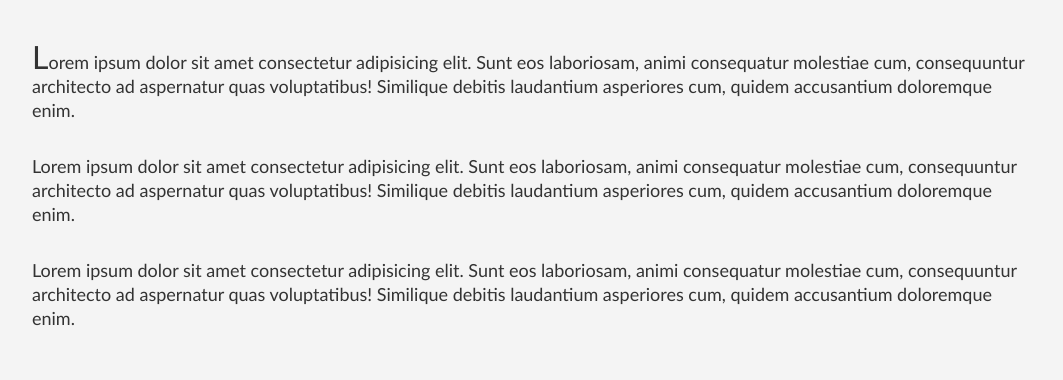
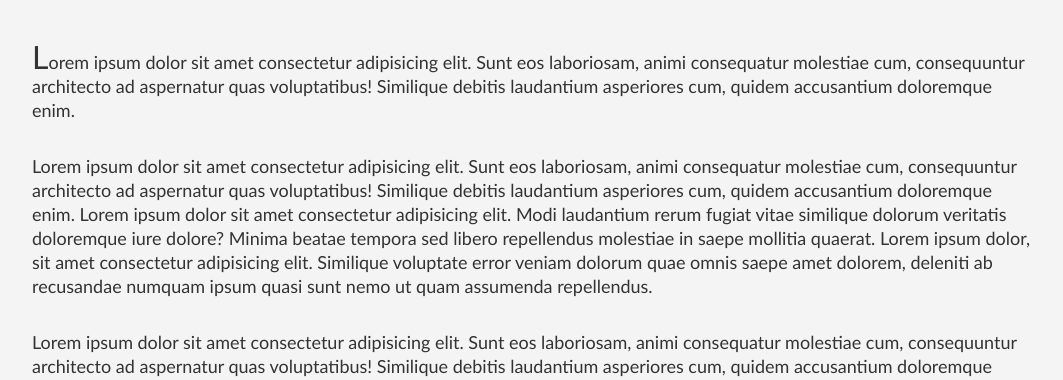
Before and after one commit to AdrianJimenezNieto/Desarrollo-entorno-cliente, a plain HTML site: page UD1/index.html in a window 1280 px wide. Shown: the part 94-474 px from the top of the page, without its empty margins (108-1171 px from the left). Drawn offline with Linux system fonts and the light colour scheme.

Commit message:
confirm reset + lorem ipsum

```diff
--- a/UD1/index.html
+++ b/UD1/index.html
@@ -14,9 +14,17 @@
   </header>
   <main>
     <div class="parrafos">
-      <p>Lorem ipsum dolor sit amet consectetur adipisicing elit. Sunt eos laboriosam, animi consequatur molestiae cum, consequuntur architecto ad aspernatur quas voluptatibus! Similique debitis laudantium asperiores cum, quidem accusantium doloremque enim.</p>
-      <p>Lorem ipsum dolor sit amet consectetur adipisicing elit. Sunt eos laboriosam, animi consequatur molestiae cum, consequuntur architecto ad aspernatur quas voluptatibus! Similique debitis laudantium asperiores cum, quidem accusantium doloremque enim.</p>
-      <p>Lorem ipsum dolor sit amet consectetur adipisicing elit. Sunt eos laboriosam, animi consequatur molestiae cum, consequuntur architecto ad aspernatur quas voluptatibus! Similique debitis laudantium asperiores cum, quidem accusantium doloremque enim.</p>
+      <p>
+        Lorem ipsum dolor sit amet consectetur adipisicing elit. Sunt eos laboriosam, animi consequatur molestiae cum, consequuntur architecto ad aspernatur quas voluptatibus! Similique debitis laudantium asperiores cum, quidem accusantium doloremque enim.
+      </p>
+      <p>
+        Lorem ipsum dolor sit amet consectetur adipisicing elit. Sunt eos laboriosam, animi consequatur molestiae cum, consequuntur architecto ad aspernatur quas voluptatibus! Similique debitis laudantium asperiores cum, quidem accusantium doloremque enim.
+        Lorem ipsum dolor sit amet consectetur adipisicing elit. Modi laudantium rerum fugiat vitae similique dolorum veritatis doloremque iure dolore? Minima beatae tempora sed libero repellendus molestiae in saepe mollitia quaerat.
+        Lorem ipsum dolor, sit amet consectetur adipisicing elit. Similique voluptate error veniam dolorum quae omnis saepe amet dolorem, deleniti ab recusandae numquam ipsum quasi sunt nemo ut quam assumenda repellendus.
+      </p>
+      <p>
+        Lorem ipsum dolor sit amet consectetur adipisicing elit. Sunt eos laboriosam, animi consequatur molestiae cum, consequuntur architecto ad aspernatur quas voluptatibus! Similique debitis laudantium asperiores cum, quidem accusantium doloremque enim.
+      </p>
     </div>
 
     <div class="contador-container">
--- a/UD1/script.js
+++ b/UD1/script.js
@@ -21,8 +21,11 @@ botonMenos.addEventListener('click', () => {
 })
 
 botonReset.addEventListener('click', () => {
-  // Reseteo el contador a 0 cuando se pulsa el boton de reset
-  contador = 0;
-  // Actualizo el texto del span el el DOM
-  numero.innerText = contador;
+  // Pregunto si de verdad quiere resetear el contador
+  if (confirm('¿Seguro que quieres resetear el contador?')) {
+    // Reseteo el contador a 0 cuando se pulsa el boton de reset
+    contador = 0;
+    // Actualizo el texto del span el el DOM
+    numero.innerText = contador;
+  }
 })
```
